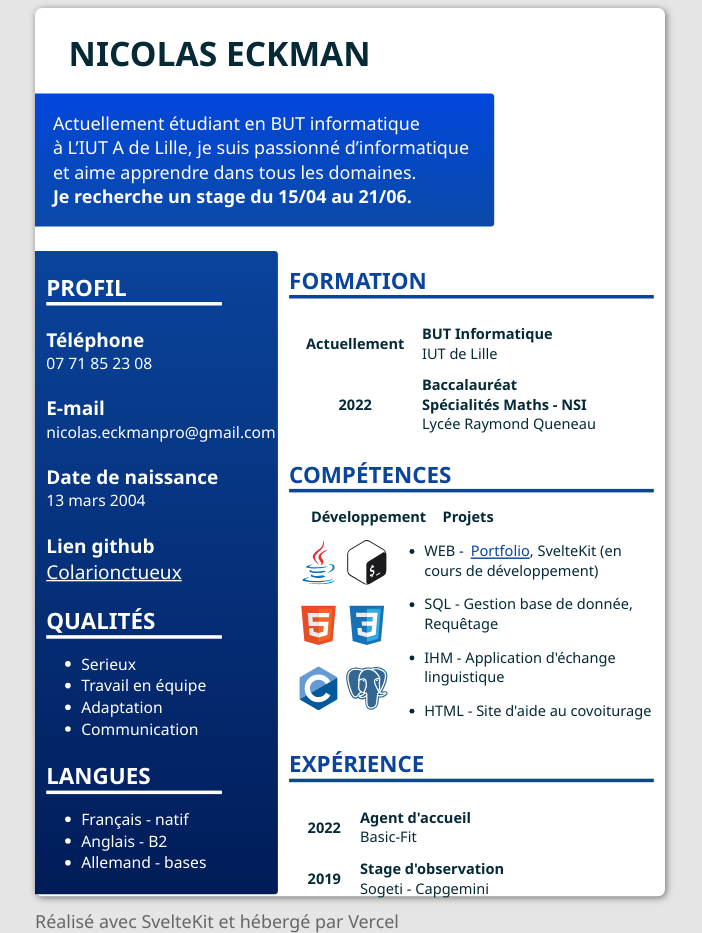
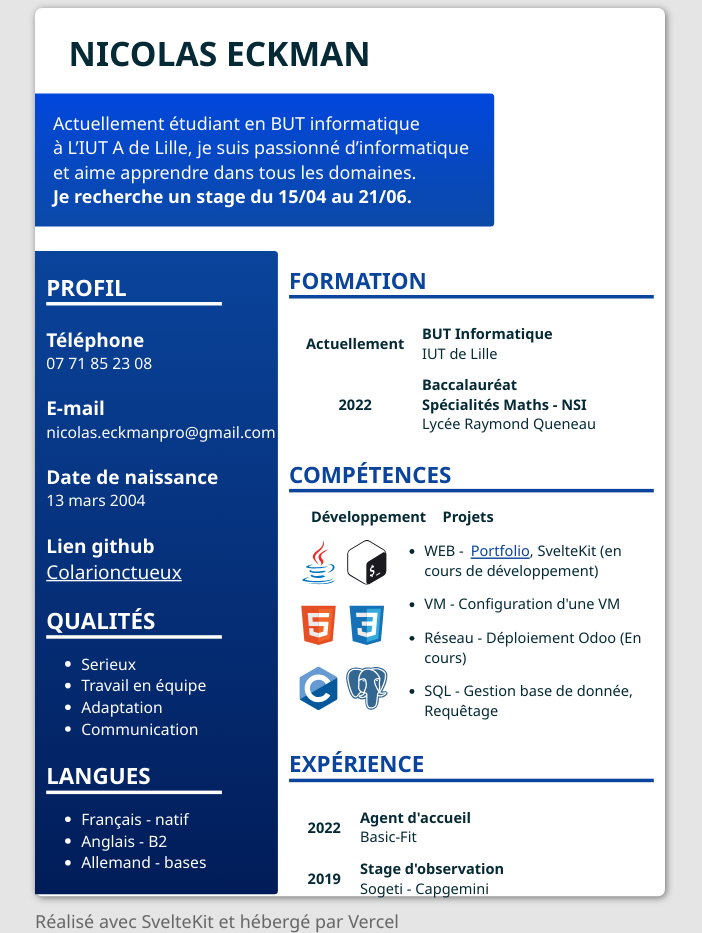
Before and after one commit to Colarionctueux/CV-svelte, a SvelteKit app: page / in a window 1280 px wide. Shown: the whole page, without its empty margins (290-992 px from the left). Built offline with nearby package versions, Linux system fonts and the light colour scheme.

Commit message:
changement projets

```diff
--- a/src/routes/+page.svelte
+++ b/src/routes/+page.svelte
@@ -103,9 +103,9 @@
             </div>
             <ul>
               <li transition:fade={{ delay: 700, duration: 500}}>WEB -<a target="_blank" class="portfolio" href="https://portfolio-ashy-six-95.vercel.app">Portfolio</a>, SvelteKit (en cours de développement)</li>
+              <li transition:fade={{ delay: 1100, duration: 500 }}>VM - Configuration d'une VM</li>
+              <li transition:fade={{ delay: 1200, duration: 500 }}>Réseau - Déploiement Odoo (En cours)</li>
               <li transition:fade={{ delay: 900, duration: 500 }}>SQL - Gestion base de donnée, Requêtage</li>
-              <li transition:fade={{ delay: 1100, duration: 500 }}>IHM - Application d'échange linguistique</li>
-              <li transition:fade={{ delay: 1200, duration: 500 }}>HTML - Site d'aide au covoiturage</li>
             </ul>
           </div>
         </section>
```
